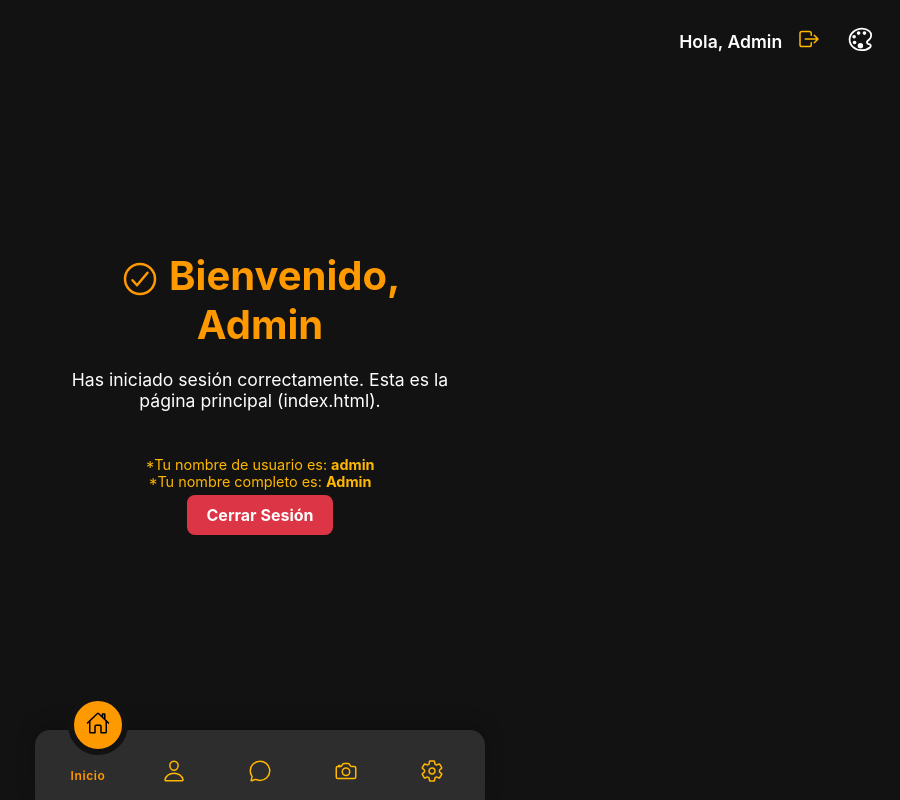
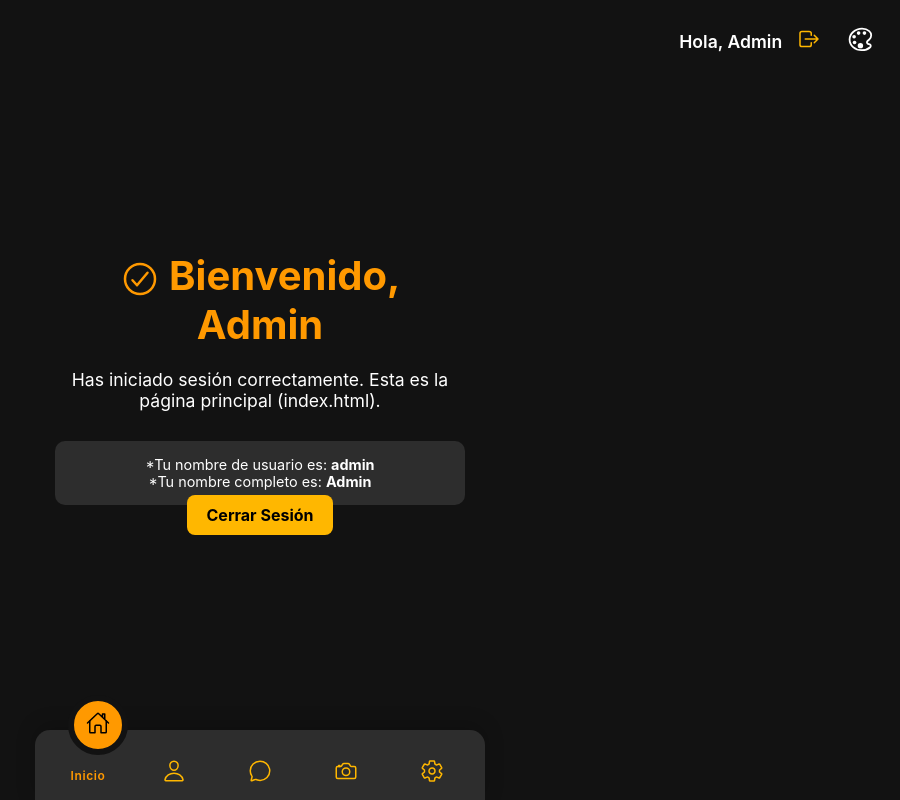
Before and after one commit to kerm1977/transaviapp, a Flask app: page /index in a window 1280 px wide. Shown: the whole page, without its empty margins (380-1280 px from the left). Run offline with Flask 3, Linux system fonts and the light colour scheme; a user stored in the database is signed in.

Commit message:
Ya está funcionando el navbar

```diff
--- a/app.py
+++ b/app.py
@@ -159,11 +159,30 @@ def logout():
 # =======================================================
 main_bp = Blueprint('main', __name__, template_folder='templates')
 
-@main_bp.route('/index') # Cambiada la ruta para ser explícita
-@is_logged_in
+@main_bp.route('/index')
+# @is_logged_in <--- ELIMINADO: Ahora es accesible públicamente
 def index():
-    """Ruta principal (requiere autenticación)."""
+    """Ruta principal (Pública)."""
     return render_template('index.html')
+
+# NUEVAS RUTAS DE NAVEGACIÓN (Públicas)
+@main_bp.route('/messages')
+# @is_logged_in <--- ELIMINADO
+def messages():
+    """Vista de Mensajes (Pública)."""
+    return render_template('index.html', page_title="Mensajes")
+
+@main_bp.route('/photos')
+# @is_logged_in <--- ELIMINADO
+def photos():
+    """Vista de Fotos (Pública)."""
+    return render_template('index.html', page_title="Fotos")
+
+@main_bp.route('/settings')
+# @is_logged_in <--- ELIMINADO
+def settings():
+    """Vista de Ajustes (Pública)."""
+    return render_template('index.html', page_title="Ajustes")
 
 # =======================================================
 # REGISTRO DE BLUEPRINTS Y RUTAS GLOBALES
@@ -178,8 +197,8 @@ def home():
     if 'logged_in' in session and session['logged_in']:
         return redirect(url_for('main.index'))
     else:
-        return redirect(url_for('auth.login'))
-
+        # CAMBIADO: Redirigir a Index (página pública) en lugar de login si la app es pública
+        return redirect(url_for('main.index'))
 
 
 # PROHIBIDO TOCAR ESTA ÁREA NI LOS COMENTARIOS
--- a/templates/base.html
+++ b/templates/base.html
@@ -41,6 +41,7 @@
             --clr-nav-bg: #fff;
             --clr-text-content: #ffffff;
             --clr-icon-inactive: var(--clr-bg-default); /* Por defecto, los íconos inactivos toman el color de fondo del body */
+            --clr-card-bg: var(--clr-nav-bg); /* Variable agregada para consistencia */
         }
 
         .theme-light {
@@ -63,6 +66,7 @@
             --clr-text-content: #ffffff;
             /* CAMBIO: Íconos inactivos toman el color Warning */
             --clr-icon-inactive: var(--clr-warning);
+            --clr-card-bg: #2d2d2d;
         }
         /* ------------------------------------------- */
         /* FIN TEMAS */
@@ -319,13 +324,24 @@
             padding-top: 65px; /* Para el header info */
             padding-bottom: calc(var(--nav-height) + 20px);
         }
+
+        /* Estado inicial al cargar la página */
+        .content.page-loading {
+            opacity: 0;
+        }
+
+        /* Estado final después de que la página termina de cargar (se activa en JS) */
+        .content.page-loaded {
+            opacity: 1;
+        }
+
         .content h1 {
             margin-bottom: 20px;
         }
 
         /* Estilos para formularios de Login/Registro */
         .auth-card {
-            background: var(--clr-nav-bg);
+            background: var(--clr-card-bg); /* Usando la nueva variable de tema */
             padding: 30px;
             border-radius: 15px;
             box-shadow: 0 10px 20px rgba(0, 0, 0, 0.2);
@@ -449,7 +462,19 @@
 
     <!-- Contenido de la vista (Index, Login, Register, etc.) -->
     <!-- El body centra vertical y horizontalmente este div -->
-    <div class="content">
+    <!-- Clase page-loading por defecto para aplicar fade-in al cargar -->
+    <div class="content page-loading" id="main-content">
+        <!-- Mostramos el título de la página si se pasó como argumento (para las nuevas rutas) -->
+        {% if page_title and page_title != "Inicio" %}
+            <h1 style="font-size: 2.5em; margin-bottom: 20px; color: var(--clr-main);">
+                <ion-icon name="{{ 'chatbubble-outline' if page_title == 'Mensajes' else ('camera-outline' if page_title == 'Fotos' else 'settings-outline') }}" style="vertical-align: middle;"></ion-icon>
+                {{ page_title }}
+            </h1>
+            <p style="font-size: 1.1em; margin-bottom: 30px; color: var(--clr-text-content);">
+                Contenido de la sección de {{ page_title | lower }}.
+            </p>
+        {% endif %}
+
         {% block content %}{% endblock %}
     </div>
 
@@ -524,43 +554,55 @@
         const indicator = document.querySelector('.indicator');
         const body = document.body;
         const themeToggleButton = document.getElementById('theme-toggle');
+        const mainContent = document.getElementById('main-content'); // Nuevo: Referencia al div de contenido
 
-        // Función para manejar el clic en enlaces protegidos (si no está logueado)
-        function handleNavClick(event) {
-            const loggedIn = "{{ session.logged_in | default('False') }}" === 'True';
-            if (!loggedIn) {
-                // Si no está logueado, redirigir a login y evitar el cambio de indicador.
-                if (event.target.closest('a').href.endsWith('/auth/login')) {
-                    // Si el enlace ya apunta a login, simplemente se ignora y se permite la navegación
-                    return;
+        // ===========================================
+        // FUNCIONES GLOBALES REQUERIDAS
+        // ===========================================
+
+        function getPathname() {
+            // Retorna la ruta base (ej: /auth/login, /messages) sin el origen
+            const path = window.location.pathname.replace(/^\/|\/$/g, '');
+
+            if (path.startsWith('auth/')) {
+                 return 'auth';
+            }
+            return path;
+        }
+
+        // -------------------------------------------
+        // Lógica de Temas con Persistencia (localStorage)
+        // -------------------------------------------
+        const themes = ['theme-dark', 'theme-light', 'theme-sepia'];
+        const localStorageKey = 'appTheme'; // Clave para guardar en localStorage
+
+        function getCurrentThemeIndex() {
+            for (let i = 0; i < themes.length; i++) {
+                if (body.classList.contains(themes[i])) {
+                    return i;
                 }
-                // Si intenta ir a una ruta protegida, se redirige.
-                window.location.href = '{{ url_for("auth.login") }}';
-                event.preventDefault();
+            }
+            return 0; // Por defecto 'theme-dark'
+        }
+
+        function applyTheme(themeClass, initialLoad = false) {
+            themes.forEach(t => body.classList.remove(t));
+            body.classList.add(themeClass);
+
+            if (!initialLoad) {
+                 const newIndex = getCurrentThemeIndex();
+                 const iconElement = themeToggleButton.querySelector('ion-icon');
+                 iconElement.style.transform = `rotate(${newIndex * 120}deg)`;
+                 localStorage.setItem(localStorageKey, themeClass);
             }
         }
 
+        function toggleTheme() {
+            const currentThemeIndex = getCurrentThemeIndex();
+            let newThemeIndex = (currentThemeIndex + 1) % themes.length;
+            const newTheme = themes[newThemeIndex];
 
-        // -------------------------------------------
-        // Lógica de Temas
-        // -------------------------------------------
-        const themes = ['theme-dark', 'theme-light', 'theme-sepia'];
-        let currentThemeIndex = 0;
-
-        function getPathname() {
-            // Retorna la ruta base (ej: /auth/login, /index) sin el origen
-            return window.location.pathname.replace(/^\/|\/$/g, '');
-        }
-
-        // Función para cambiar el tema
-        function toggleTheme() {
-            body.classList.remove(themes[currentThemeIndex]);
-            currentThemeIndex = (currentThemeIndex + 1) % themes.length;
-            const newTheme = themes[currentThemeIndex];
-            body.classList.add(newTheme);
-
-            const iconElement = themeToggleButton.querySelector('ion-icon');
-            iconElement.style.transform = `rotate(${currentThemeIndex * 120}deg)`;
+            applyTheme(newTheme, false);
 
             const activeItem = document.querySelector('.list.active');
             if (activeItem) {
@@ -568,14 +610,28 @@
             }
         }
 
+        function loadInitialTheme() {
+            const savedTheme = localStorage.getItem(localStorageKey);
+            if (savedTheme && themes.includes(savedTheme)) {
+                applyTheme(savedTheme, true);
+            } else {
+                applyTheme('theme-dark', true);
+            }
+
+            const initialIndex = getCurrentThemeIndex();
+            const iconElement = themeToggleButton.querySelector('ion-icon');
+            iconElement.style.transform = `rotate(${initialIndex * 120}deg)`;
+        }
+
+        loadInitialTheme();
+
         themeToggleButton.addEventListener('click', toggleTheme);
-        body.classList.add('theme-dark'); // Tema inicial
+
 
         // -------------------------------------------
         // Lógica de Navbar y Movimiento
         // -------------------------------------------
 
-        // Función para inyectar y centrar el ícono dentro del indicador
         function updateIndicatorContent(element) {
             const iconName = element.getAttribute('data-icon-name');
             const iconHtml = `<span class="dot-icon"><ion-icon name="${iconName}"></ion-icon></span>`;
@@ -590,71 +646,90 @@
             }, 500);
         }
 
-        // Función para mover el indicador
         function moveIndicator(element) {
-            // Calcular offset
             const listWidth = element.offsetWidth;
             const indicatorWidth = indicator.offsetWidth;
             const offset = element.offsetLeft + (listWidth / 2) - (indicatorWidth / 2);
 
-            // Ocultar ícono anterior
             const currentDotIcon = indicator.querySelector('.dot-icon');
             if (currentDotIcon) {
                 currentDotIcon.style.opacity = '0';
             }
 
-            // Aplicar la transformación
             indicator.style.transition = '0.5s';
             indicator.style.transform = `translateX(${offset}px)`;
 
-            // Actualiza el contenido del indicador
             updateIndicatorContent(element);
         }
 
-        // Función para marcar el enlace activo basado en la URL
         function highlightActiveLink() {
             const path = getPathname();
             let activeItem = null;
 
-            // Limpiar la clase 'active' de todos
             list.forEach((item) => {
                 item.classList.remove('active');
             });
 
-            // Identificar qué elemento debe estar activo
-            if (path.includes('index') || path === '') {
-                // Si es inicio o la raíz, activa el Home
-                activeItem = document.querySelector('[data-icon-name="home-outline"]').closest('li');
-            } else if (path.includes('login') || path.includes('register')) {
-                // Si es login o register, activa el Perfil/Acceder
-                activeItem = document.querySelector('[data-icon-name="person-outline"]').closest('li');
-            } else {
-                 // Si es cualquier otra cosa (mensajes, fotos, etc.), por defecto Home
-                 activeItem = document.querySelector('[data-icon-name="home-outline"]').closest('li');
+            activeItem = document.querySelector(`[data-path="${path}"]`);
+
+            if (!activeItem && (path === '' || path === 'main' || path.includes('index'))) {
+                activeItem = document.querySelector('[data-path="index"]');
             }
+
+            if (!activeItem) {
+                activeItem = document.querySelector('[data-path="index"]');
+            }
+
 
             if (activeItem) {
                 activeItem.classList.add('active');
-                // Inicializa el indicador en la posición correcta
                 moveIndicator(activeItem);
             }
         }
 
-        // Asignar el evento de click (solo para actualizar el indicador en SPA-like)
+        // --- FUNCIÓN DE NAVEGACIÓN SUAVIZADA ---
+        function smoothNavigate(e) {
+            // Previene la navegación inmediata del enlace
+            e.preventDefault();
+
+            const listItem = e.currentTarget.closest('.list');
+            const targetUrl = e.currentTarget.href;
+
+            // 1. Oculta el contenido antes de la recarga
+            mainContent.style.opacity = '0';
+
+            // 2. Mueve el indicador inmediatamente
+            list.forEach((i) => i.classList.remove('active'));
+            listItem.classList.add('active');
+            moveIndicator(listItem);
+
+            // 3. Espera a que la animación CSS del indicador termine (0.5s + 50ms buffer)
+            setTimeout(() => {
+                // 4. Navega a la nueva URL (esto recarga toda la página)
+                window.location.href = targetUrl;
+            }, 550);
+        }
+
+        // Reasignar el evento de click para usar la función smoothNavigate
         list.forEach((item) => {
-            // Usamos un listener que solo actualiza el estado activo y mueve el indicador
-            item.addEventListener('click', (e) => {
-                 // Permitimos la navegación nativa (no hacemos e.preventDefault())
-                 // Solo actualizamos la clase activa y la posición del indicador inmediatamente
+            const link = item.querySelector('a');
+            if (link) {
+                 // Eliminamos cualquier listener anterior (para limpiar el estado)
+                 link.removeEventListener('click', smoothNavigate);
 
-                 list.forEach((i) => i.classList.remove('active'));
-                 item.classList.add('active');
-                 moveIndicator(item);
-            });
+                 // Añadimos el nuevo smoothNavigate
+                 link.addEventListener('click', smoothNavigate);
+            }
         });
 
         // Inicialización y Responsividad
-        window.addEventListener('load', highlightActiveLink);
+        window.addEventListener('load', () => {
+             highlightActiveLink();
+             // Añadido: Hace visible el contenido después de que el indicador se ha movido
+             mainContent.classList.remove('page-loading');
+             mainContent.classList.add('page-loaded');
+        });
+
         window.addEventListener('resize', () => {
              const activeItem = document.querySelector('.list.active');
              if (activeItem) {
--- a/templates/index.html
+++ b/templates/index.html
@@ -5,6 +5,9 @@
 
 {% block content %}
     <div class="flex flex-col items-center justify-center min-h-[50vh] text-center">
+
+        {% if session.logged_in %}
+            <!-- Contenido para usuarios LOGUEADOS -->
             <h1 style="font-size: 2.5em; margin-bottom: 20px; color: var(--clr-main);">
                 <ion-icon name="checkmark-circle-outline" style="vertical-align: middle;"></ion-icon>
                 Bienvenido, {{ session.get('full_name', session.get('username', 'Usuario')) }}
@@ -15,17 +18,35 @@
             </p>
 
             <div style="padding: 15px; background: var(--clr-card-bg); border-radius: 10px;">
-            <p style="font-size: 0.9em; color: var(--clr-warning);">
+                <p style="font-size: 0.9em; color: var(--clr-text-content);">
                     *Tu nombre de usuario es: <strong>{{ session.get('username', 'N/A') }}</strong>
                 </p>
-            <p style="font-size: 0.9em; color: var(--clr-warning);">
+                <p style="font-size: 0.9em; color: var(--clr-text-content);">
                     *Tu nombre completo es: <strong>{{ session.get('full_name', 'N/A') }}</strong>
                 </p>
             </div>
 
-        <a href="{{ url_for('auth.logout') }}" style="margin-top: 30px; color: #fff; background: #dc3545; padding: 10px 20px; border-radius: 8px; text-decoration: none; font-weight: bold;">
+            <a href="{{ url_for('auth.logout') }}" style="margin-top: 30px; color: #000; background: var(--clr-warning); padding: 10px 20px; border-radius: 8px; text-decoration: none; font-weight: bold;">
                 Cerrar Sesión
             </a>
+
+        {% else %}
+            <!-- Contenido para visitantes NO LOGUEADOS -->
+            <h1 style="font-size: 2.5em; margin-bottom: 20px; color: var(--clr-main);">
+                <ion-icon name="globe-outline" style="vertical-align: middle;"></ion-icon>
+                ¡Bienvenido a la App!
+            </h1>
+            <p style="font-size: 1.1em; margin-bottom: 40px; color: var(--clr-text-content);">
+                Navega libremente por nuestras secciones o inicia sesión para acceder a más funciones.
+            </p>
+            <a href="{{ url_for('auth.login') }}" style="margin-top: 30px; color: #000; background: var(--clr-main); padding: 12px 25px; border-radius: 8px; text-decoration: none; font-weight: bold;">
+                <ion-icon name="log-in-outline" style="vertical-align: middle; margin-right: 5px;"></ion-icon>
+                Iniciar Sesión
+            </a>
+            <a href="{{ url_for('auth.register') }}" style="margin-top: 15px; color: var(--clr-text-content); background: none; border: 2px solid var(--clr-main); padding: 12px 25px; border-radius: 8px; text-decoration: none; font-weight: bold; display: block;">
+                Registrarme
+            </a>
+        {% endif %}
     </div>
 
 {% endblock %}
```
Also changed, not shown: other parts of templates/base.html (+22 -17 lines). Lines whose indentation alone changed are shown as unchanged.
